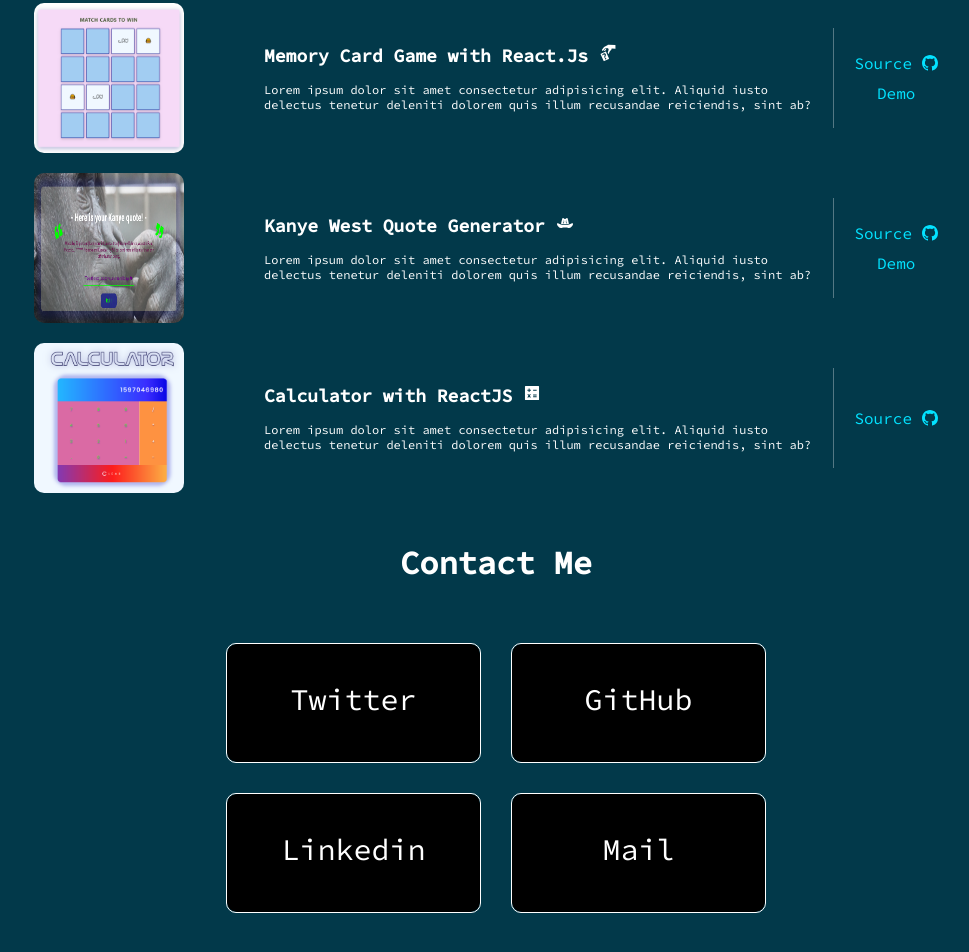
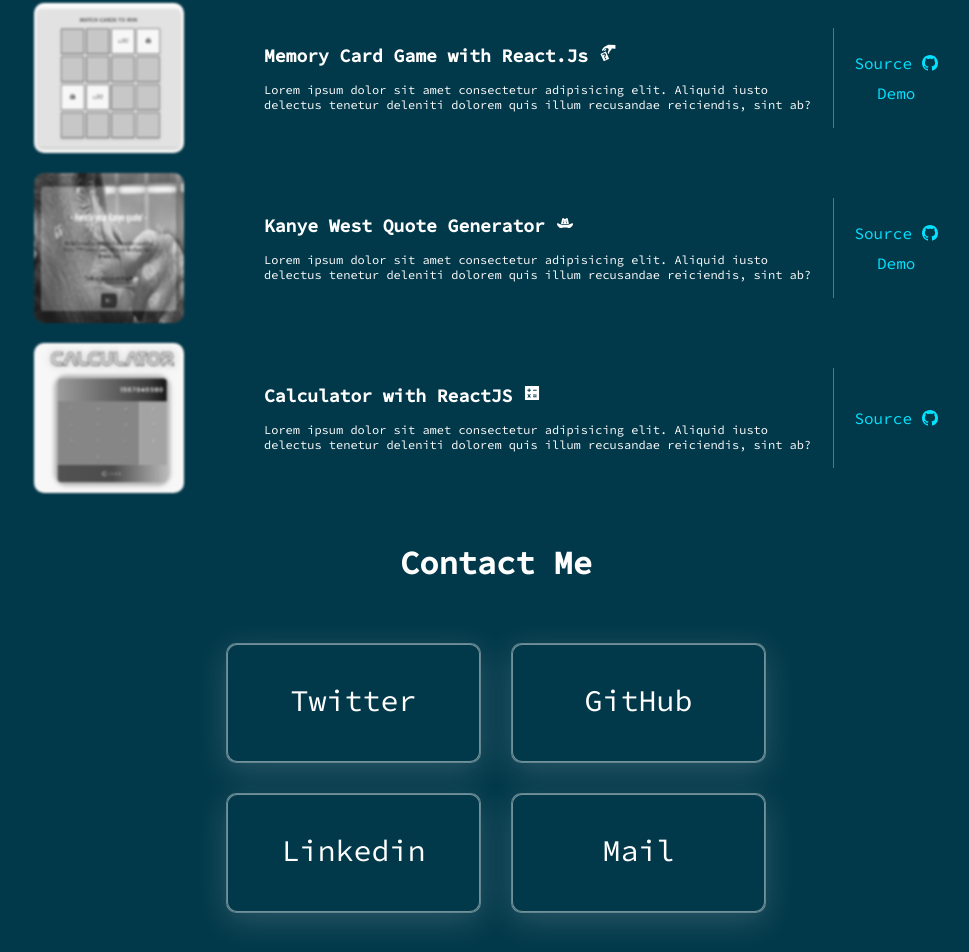
Before and after one commit to eraydurak/Eray, a React (Create React App) app: page / in a window 1280 px wide. Shown: the part 1156-2108 px from the top of the page, without its empty margins (144-1113 px from the left). Built offline with nearby package versions, Linux system fonts and the light colour scheme; the HTML template or start-up script is replaced by a standard one.

Commit message:
Last changes before paragraphs

```diff
--- a/src/App.scss
+++ b/src/App.scss
@@ -18,3 +18,11 @@
   //height: 100vh;
   background-color: #02394a;
 }
+
+body {
+  &::-webkit-scrollbar {
+    display: none;
+  }
+  -ms-overflow-style: none; /* IE and Edge */
+  scrollbar-width: none; /* Firefox */
+}
--- a/src/components/Contact.scss
+++ b/src/components/Contact.scss
@@ -31,6 +31,12 @@
       transition: 0.4s all ease-in-out;
       position: relative;
       overflow: hidden;
+      background: rgba(255, 255, 255, 0.25);
+      box-shadow: 0 8px 32px 0 rgba(208, 208, 218, 0.199);
+      backdrop-filter: blur(4px);
+      -webkit-backdrop-filter: blur(4px);
+      border-radius: 10px;
+      border: 1px solid rgba(255, 255, 255, 0.18);
       span {
         position: absolute;
         width: 100%;
@@ -43,6 +49,9 @@
         text-align: center;
         padding-top: 36px;
         transition: 0.4s all ease-in-out;
+        background: #02394a;
+        border-radius: 10px;
+        border: 1px solid rgba(255, 255, 255, 0.445);
       }
       .icon-icon {
         font-size: 40px;
@@ -53,11 +62,12 @@
         transition: 0.4s all ease-in-out;
       }
       &:hover > span {
-        left: -300px;
+        left: 300px;
         transition: 0.4s all ease-in-out;
       }
       &:nth-of-type(odd):hover > span {
-        left: 300px;
+        left: -300px;
+        transition: 0.4s all ease-in-out;
       }
     }
   }
--- a/src/components/Main.scss
+++ b/src/components/Main.scss
@@ -12,21 +12,6 @@
   margin-bottom: 100px;
   padding: 20px 25px;
   padding-left: 50px;
-  &::-webkit-scrollbar {
-    width: 20px;
-  }
-  &::-webkit-scrollbar-track {
-    background-color: transparent;
-  }
-  &::-webkit-scrollbar-thumb {
-    background-color: #d6dee1;
-    border-radius: 20px;
-    border: 6px solid transparent;
-    background-clip: content-box;
-  }
-  &::-webkit-scrollbar-thumb:hover {
-    background-color: #a8bbbf;
-  }
   .imgBox {
     display: flex;
     align-items: center;
@@ -44,6 +29,7 @@
   .paraDiv {
     .headText {
       color: white;
+
       span {
         font-weight: bold;
       }
@@ -55,6 +41,7 @@
     align-items: center;
     justify-content: space-around;
     padding: 15px 0;
+
     // max-width: 90%;
     .icon {
       font-size: 60px;
@@ -91,6 +78,14 @@
       margin-bottom: 20px;
       img {
         border-radius: 10px;
+        -webkit-filter: blur(1px) grayscale(100%);
+        filter: blur(1px) grayscale(100%);
+        transition: 0.4s all ease;
+        &:hover {
+          filter: none;
+          -webkit-filter: none;
+          transition: 0.4s all ease;
+        }
       }
       .itemPara {
         width: 60%;
```
